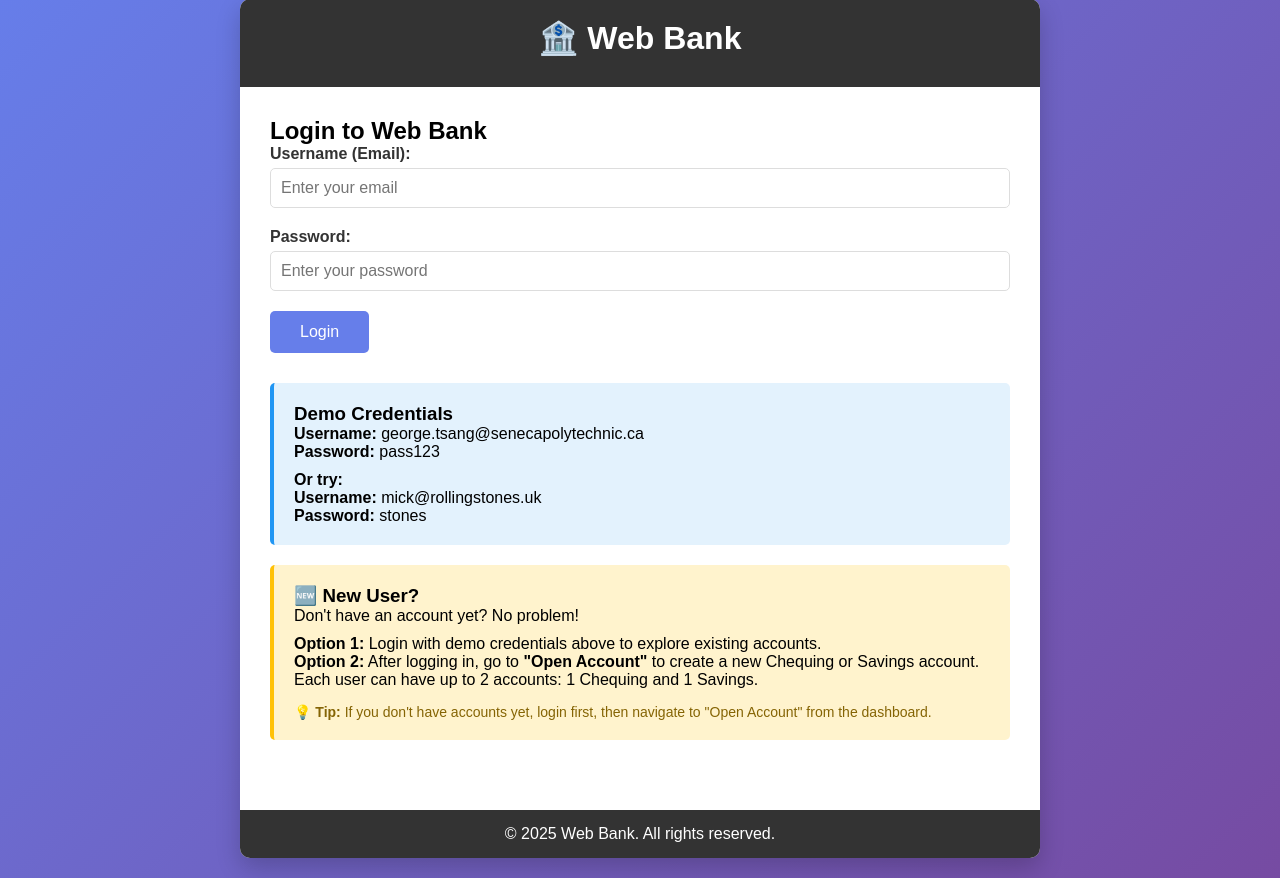
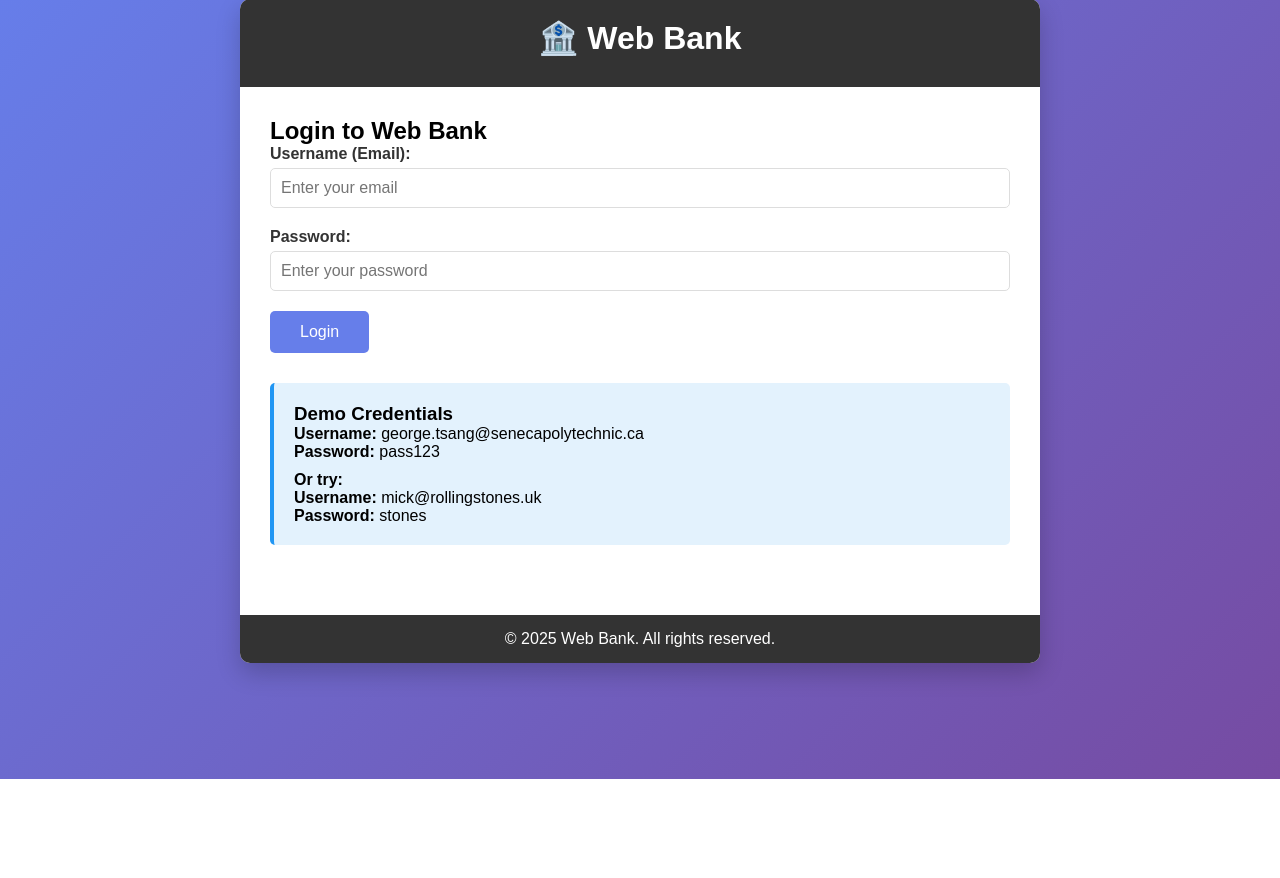
Before and after one commit to siddhpatel299/webbank, a Node project: template views/login.hbs in a window 1280 px wide. Shown: the part 21-899 px from the top of the page. After the commit the page ends 800 px from the top, so only its background shows below. Run offline with Node 20 templates, Linux system fonts and the light colour scheme; the template is opened without the code that fills it, so the values that code supplies are empty; some libraries are stand-ins or nearby versions.

Commit message:
update - updated ui

```diff
--- a/views/login.hbs
+++ b/views/login.hbs
@@ -26,16 +26,3 @@
     <strong>Username:</strong> mick@rollingstones.uk<br>
     <strong>Password:</strong> stones</p>
 </div>
-
-<div class="info-box" style="margin-top: 20px; background: #fff3cd; border-left: 4px solid #ffc107;">
-    <h3>🆕 New User?</h3>
-    <p>Don't have an account yet? No problem!</p>
-    <p style="margin-top: 10px;">
-        <strong>Option 1:</strong> Login with demo credentials above to explore existing accounts.<br>
-        <strong>Option 2:</strong> After logging in, go to <strong>"Open Account"</strong> to create a new Chequing or Savings account.<br>
-        Each user can have up to 2 accounts: 1 Chequing and 1 Savings.
-    </p>
-    <p style="margin-top: 15px; font-size: 14px; color: #856404;">
-        💡 <strong>Tip:</strong> If you don't have accounts yet, login first, then navigate to "Open Account" from the dashboard.
-    </p>
-</div>
```
